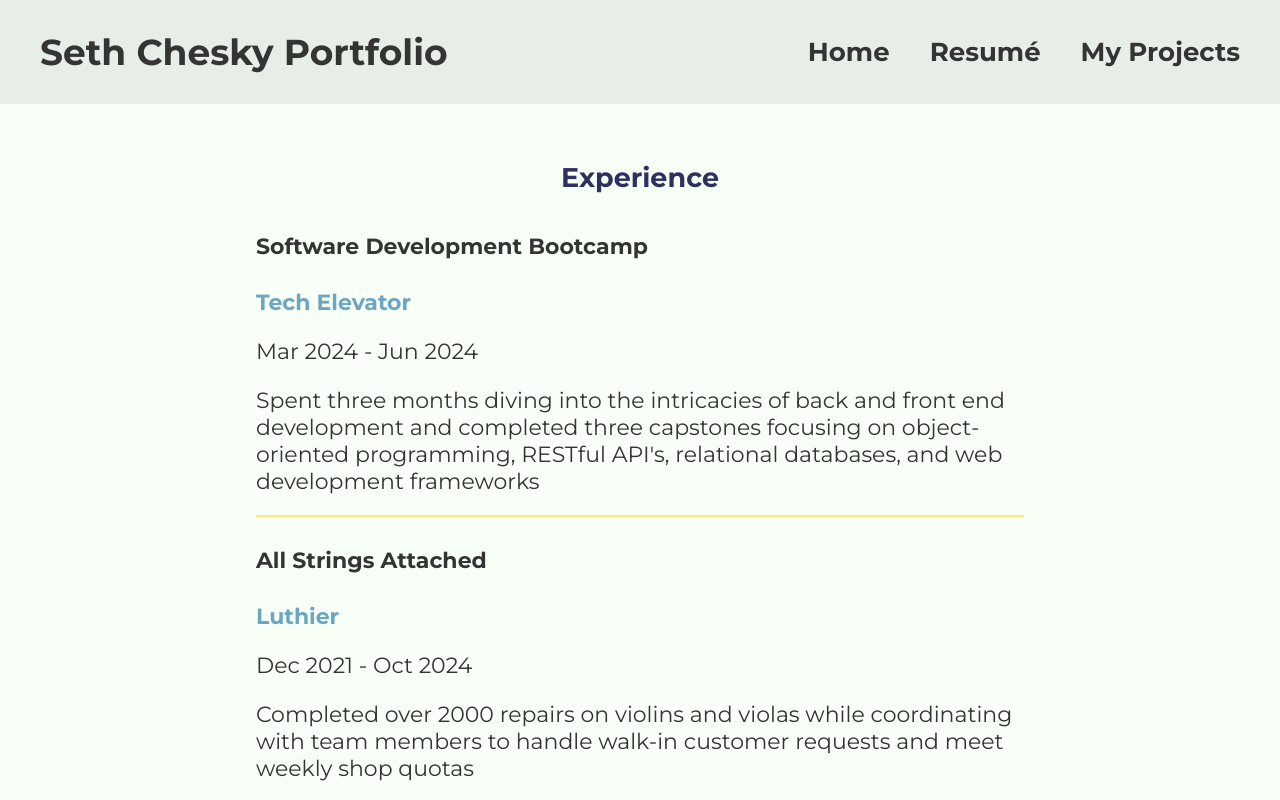
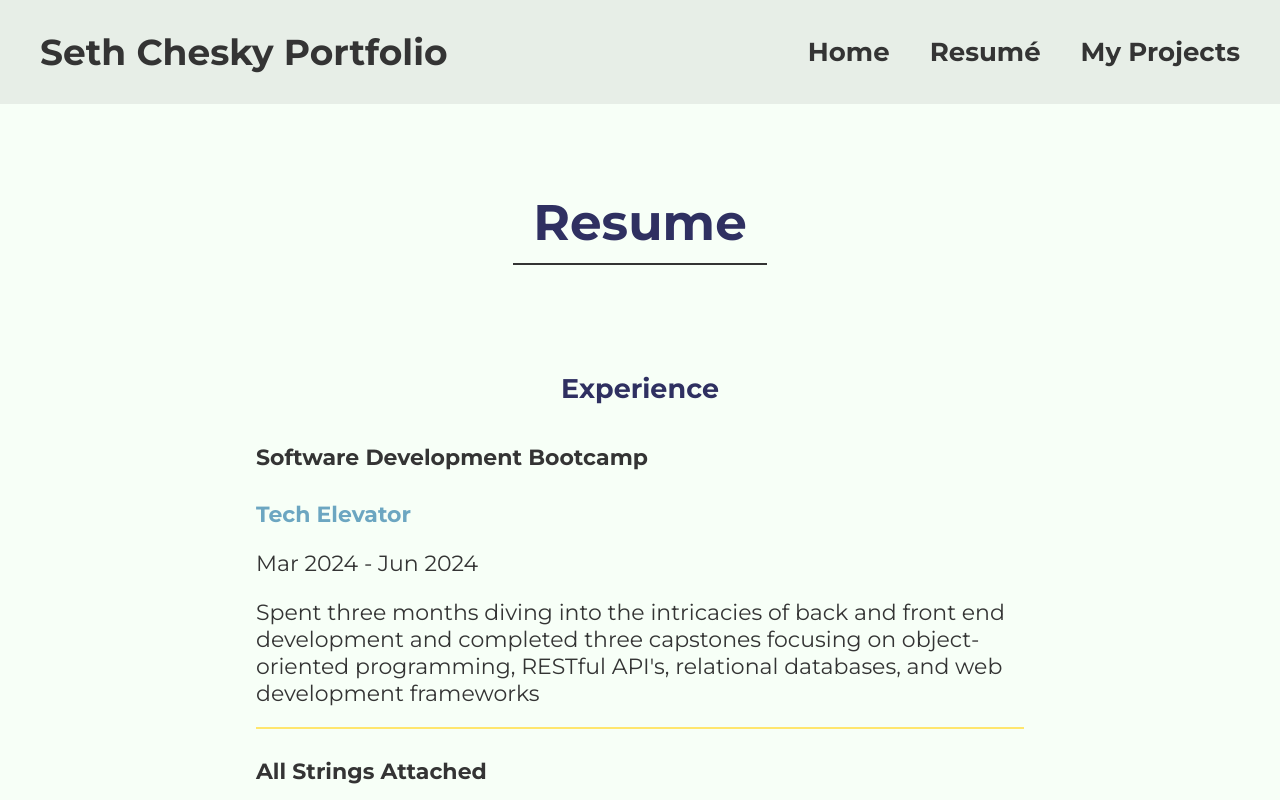
Before and after one commit to chethnut/portfolio-page-vue, a Vue app: page /resume in a window 1280 px wide. Shown: the top 800 px of the page. Built offline with nearby package versions, Linux system fonts and the light colour scheme.

Commit message:
added resume title to resume view

```diff
--- a/src/views/ResumeView.vue
+++ b/src/views/ResumeView.vue
@@ -1,5 +1,8 @@
 <template>
     <HeaderComp/>
+    <div class="title-wrapper">
+      <h3 class="view-title">Resume</h3>
+    </div>
     <div class="info-container">
 
 <div class="blurb">
@@ -71,4 +74,20 @@ export default {
   font-weight: 0;
   text-align: center;
 }
+
+.view-title {
+  font-size: 50px;
+  padding-top: 3%;
+  padding-bottom: 10px;
+  border-bottom: 2px solid #343434;
+  max-width: 300px;
+  padding-left: 20px;
+  padding-right: 20px;
+  display: inline-block;
+
+}
+
+.title-wrapper {
+  text-align: center;
+}
 </style>
```
